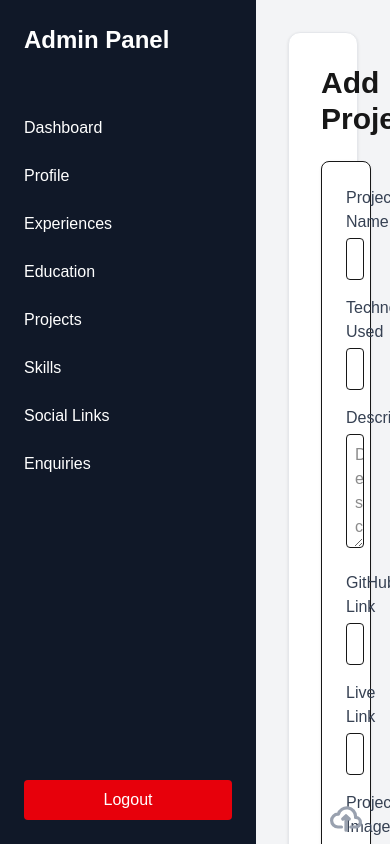
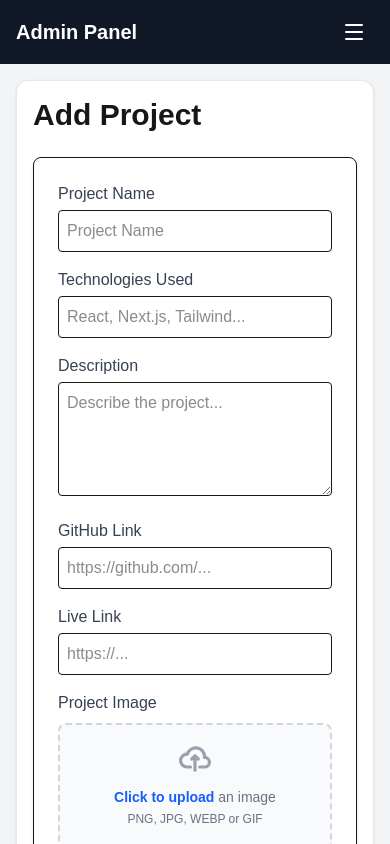
Before and after one commit to Ashmit8736/LatestPorfolio, a Next.js app: page /admin/projects/new in a window 390 px wide. Built offline with nearby package versions, Linux system fonts and the light colour scheme.

Commit message:
Make admin dashboard responsive with mobile hamburger menu

```diff
--- a/components/layout/AdminLayout.jsx
+++ b/components/layout/AdminLayout.jsx
@@ -1,13 +1,39 @@
+import { useState } from 'react';
 import AdminSidebar from './AdminSidebar';
 import Head from 'next/head';
+import { Menu, X } from 'lucide-react';
 
 export default function AdminLayout({ children }) {
+  const [sidebarOpen, setSidebarOpen] = useState(false);
+
   return (
-    <div className="flex min-h-screen bg-gray-100 font-sans">
+    <div className="flex h-screen bg-gray-100 font-sans overflow-hidden">
       <Head><title>Admin Panel</title></Head>
-      <AdminSidebar />
-      <main className="flex-1 p-8 overflow-y-auto h-screen relative">
-        <div className="max-w-5xl mx-auto bg-white rounded-xl shadow-sm border border-gray-200 p-8 min-h-full">
+
+      {/* Mobile Top Bar */}
+      <div className="md:hidden fixed top-0 left-0 right-0 h-16 bg-gray-900 text-white flex items-center justify-between px-4 z-50">
+        <h2 className="text-xl font-bold">Admin Panel</h2>
+        <button onClick={() => setSidebarOpen(!sidebarOpen)} className="p-2">
+          {sidebarOpen ? <X size={24} /> : <Menu size={24} />}
+        </button>
+      </div>
+
+      {/* Sidebar Overlay */}
+      {sidebarOpen && (
+        <div
+          className="fixed inset-0 bg-black/50 z-40 md:hidden"
+          onClick={() => setSidebarOpen(false)}
+        />
+      )}
+
+      {/* Sidebar Container */}
+      <div className={`fixed inset-y-0 left-0 transform ${sidebarOpen ? 'translate-x-0' : '-translate-x-full'} md:relative md:translate-x-0 transition duration-200 ease-in-out z-50 md:z-0 flex-shrink-0 w-64`}>
+        <AdminSidebar onNavigate={() => setSidebarOpen(false)} />
+      </div>
+
+      {/* Main Content */}
+      <main className="flex-1 p-4 pt-20 md:p-8 md:pt-8 overflow-y-auto w-full h-full relative">
+        <div className="max-w-5xl mx-auto bg-white rounded-xl shadow-sm border border-gray-200 p-4 md:p-8 min-h-full">
           {children}
         </div>
       </main>
--- a/components/layout/AdminSidebar.jsx
+++ b/components/layout/AdminSidebar.jsx
@@ -1,6 +1,6 @@
 import Link from 'next/link';
 
-export default function AdminSidebar() {
+export default function AdminSidebar({ onNavigate }) {
   const links = [
     { name: 'Dashboard', path: '/admin' },
     { name: 'Profile', path: '/admin/profile' },
@@ -13,18 +13,18 @@ export default function AdminSidebar() {
   ];
 
   return (
-    <aside className="w-64 bg-gray-900 text-white flex-shrink-0 min-h-screen">
-      <div className="p-6">
+    <aside className="w-full h-full bg-gray-900 text-white flex flex-col pt-16 md:pt-0 overflow-y-auto">
+      <div className="p-6 hidden md:block">
         <h2 className="text-2xl font-bold">Admin Panel</h2>
       </div>
-      <nav className="mt-6">
+      <nav className="mt-2 md:mt-6 flex-1">
         {links.map(link => (
-          <Link key={link.name} href={link.path} className="block px-6 py-3 hover:bg-gray-800 transition">
+          <Link key={link.name} href={link.path} onClick={onNavigate} className="block px-6 py-3 hover:bg-gray-800 transition">
             {link.name}
           </Link>
         ))}
       </nav>
-      <div className="absolute bottom-0 w-64 p-6">
+      <div className="p-6 mt-auto">
         <button onClick={() => {
           fetch('/api/auth/logout', { method: 'POST' }).then(() => window.location.href = '/login');
         }} className="w-full bg-red-600 hover:bg-red-700 py-2 rounded transition">Logout</button>
```
